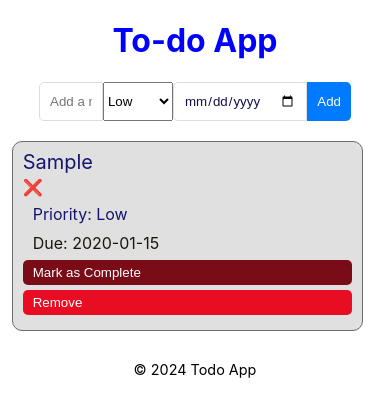
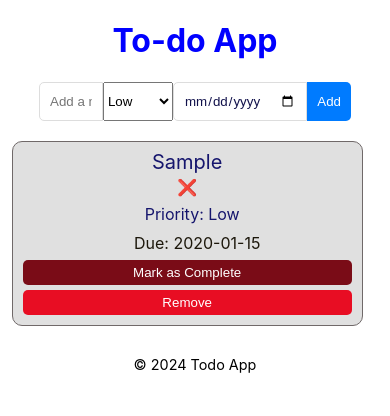
Before and after one commit to davidxv15/ToDo, a React (Create React App) app: page / in a window 390 px wide. Both pictures are taken after typing "Sample", "2020-01-15" into the empty fields and a click on the button "Add". Shown: the top 416 px of the page. Built offline with nearby package versions, Linux system fonts and the light colour scheme.

Commit message:
button text center

```diff
--- a/src/components/TodoItem.css
+++ b/src/components/TodoItem.css
@@ -4,7 +4,7 @@
 
 .med-priority {
   color: rgb(221, 160, 17); /* orange or yellow conveys medium */
-  -webkit-text-stroke-width: .1px;
+  -webkit-text-stroke-width: 0.1px;
   -webkit-text-stroke-color: black;
 }
 
@@ -66,11 +66,13 @@ li button {
   width: auto; /* Allow button width to adjust based on content */
   color: rgb(30, 64, 238);
   flex-shrink: 0; /* Prevent buttons from shrinking */
+  text-align: center;
 }
 
 /* Media Queries for Better Responsiveness */
 @media (max-width: 768px) {
   li {
+    display: flex;
     flex-direction: row; /* Keep items in a row on smaller screens */
     flex-wrap: nowrap; /* Allow items to wrap if they overflow */
     align-items: center;
@@ -80,23 +82,23 @@ li button {
   li .task-text,
   li .completion-status,
   li .priority,
-  li .due-date,
-  li .actions {
+  li .due-date {
     flex: 1 1 auto; /* Allow flex items to grow and shrink */
     text-align: left;
-    width: 100%; /* Make each span take full width */
+
     margin-bottom: 5px;
-    transform: translateX(0px); /* Remove transform for responsiveness */
+    transform: translateX(0px);
   }
 
-  /* li .task-text,
+  li .task-text,
   li .completion-status,
   li .priority,
   li .due-date {
     display: inline;
+    flex-wrap: nowrap;
     flex-direction: row;
     text-align: center;
-  } */
+  }
 
   li .actions {
     flex-direction: row;
@@ -109,5 +111,6 @@ li button {
   li button {
     width: auto; /* Allow button width to adjust based on content */
     transform: translateX(0px);
+    text-align: center;
   }
 }
--- a/src/components/TodoList.css
+++ b/src/components/TodoList.css
@@ -45,7 +45,7 @@ li button:hover {
 
   li span, li button {
     width: 100%; /* Make each span and button take full width */
-    text-align: left;
+    text-align: center;
   }
 
   li .actions {
```
